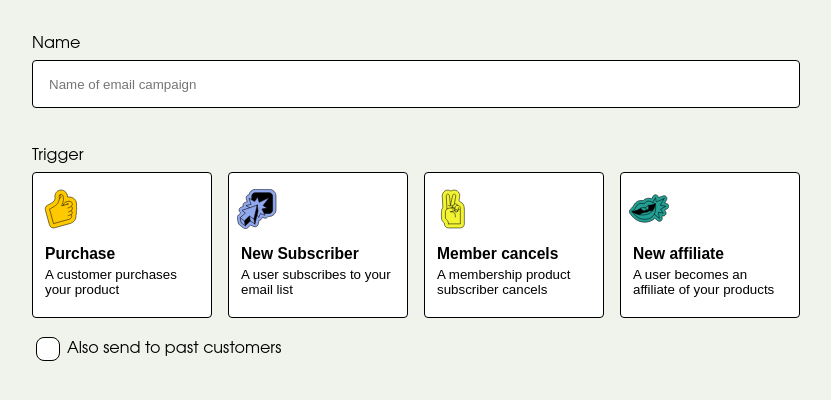
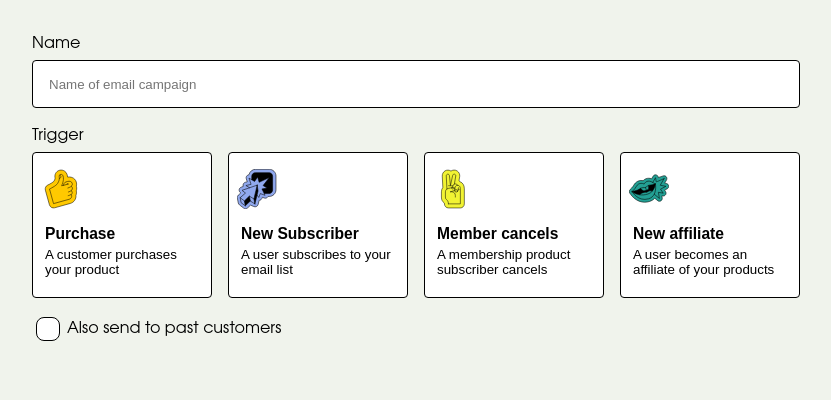
Before and after one commit to MauFrontier/gumroad-email-marketing-prototype, a React (Vite) app: page / in a window 1280 px wide. Shown: the top 400 px of the page, without its empty margins (224-1055 px from the left). Built offline with nearby package versions, Linux system fonts and the light colour scheme.

Commit message:
ui: Migrate padding to utility class

```diff
--- a/src/features/EmailMarketing/shared/TriggerSelection/TriggerSelection.scss
+++ b/src/features/EmailMarketing/shared/TriggerSelection/TriggerSelection.scss
@@ -1,8 +1,6 @@
 @import './src/features/shared/ui/designSystemStyles/designSystemStyles.scss';
 
 div.trigger-selection {
-  padding: 1rem 0;
-
   .trigger-selection-buttons {
     display: flex;
     flex-direction: row;
--- a/src/features/EmailMarketing/shared/TriggerSelection/TriggerSelection.tsx
+++ b/src/features/EmailMarketing/shared/TriggerSelection/TriggerSelection.tsx
@@ -28,7 +28,7 @@ const triggers = [
 
 const TriggerSelection = () => {
   return (
-    <div data-testid="TriggerSelection" className="trigger-selection">
+    <div data-testid="TriggerSelection" className="trigger-selection my-4">
       <p className="mb-2">Trigger</p>
       <div className="trigger-selection-buttons">
         {triggers.map(trigger => (
```
